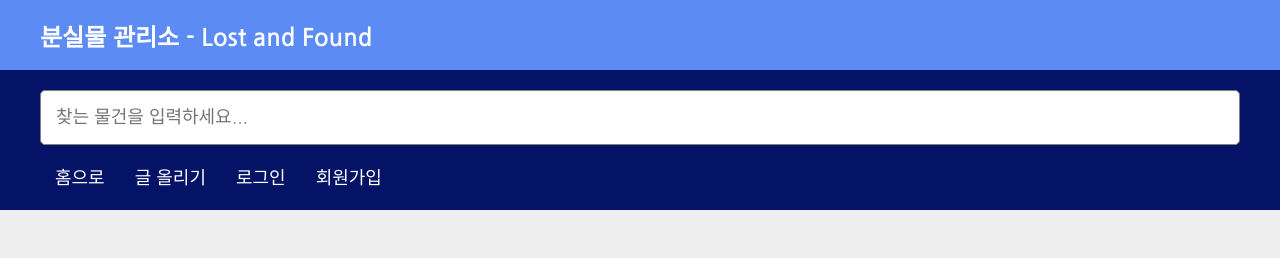
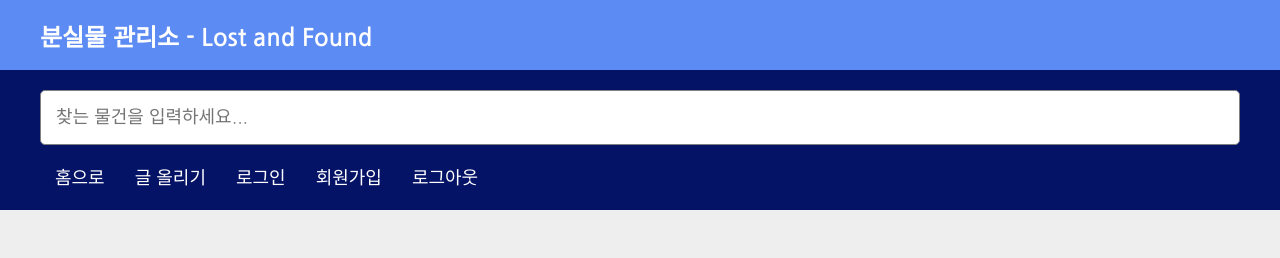
Before and after one commit to yebinp1102/lost-and-found, a React (Create React App) app in the folder client/: page / in a window 1280 px wide. Shown: the top 258 px of the page. Built offline with nearby package versions, Linux system fonts and the light colour scheme.

Commit message:
create logout api from backend and make it work from frontend

```diff
--- a/client/src/components/Navbar/Navbar.js
+++ b/client/src/components/Navbar/Navbar.js
@@ -1,8 +1,22 @@
+import axios from 'axios';
 import React from 'react'
-import { Link } from 'react-router-dom';
+import { Link, useNavigate } from 'react-router-dom';
 import styled from 'styled-components';
 
-const Navbar = ({search, setSearch, isLoggedIn, setIsLoggedIn}) => {
+const Navbar = ({search, setSearch, isLoggedIn}) => {
+  const navigate = useNavigate();
+
+  const handleLogout = () => {
+    axios.get('/api/users/logout')
+      .then(res => {
+        if(res.data.success){
+          navigate('/login')
+        }else{
+          alert('로그아웃에 실패 했습니다.')
+        }
+      })
+  }
+
   return (
     <Nav>
       <div className='container'>
@@ -22,12 +36,13 @@ const Navbar = ({search, setSearch, isLoggedIn, setIsLoggedIn}) => {
           {isLoggedIn ? (
             <>
             <Link to='/profile'>프로필</Link>
-            <Link to='/' onClick={()=>setIsLoggedIn(false)}>로그아웃</Link>
+            {/* <Link to='/' onClick={handleLogout}>로그아웃</Link> */}
             </>
           ) : (
             <>
               <Link to='/login'>로그인</Link>
               <Link to='/sign-up'>회원가입</Link>
+              <Link to='/' onClick={handleLogout}>로그아웃</Link>
             </>
           )}
         </div>
```
Also changed, not shown: 1 other file (tests, documents, lock files or other folders).
